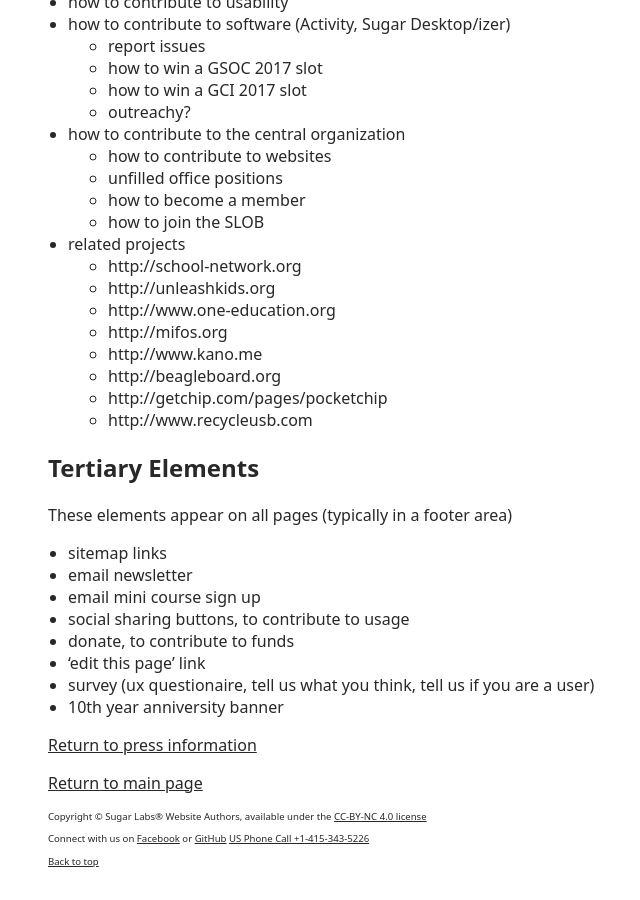
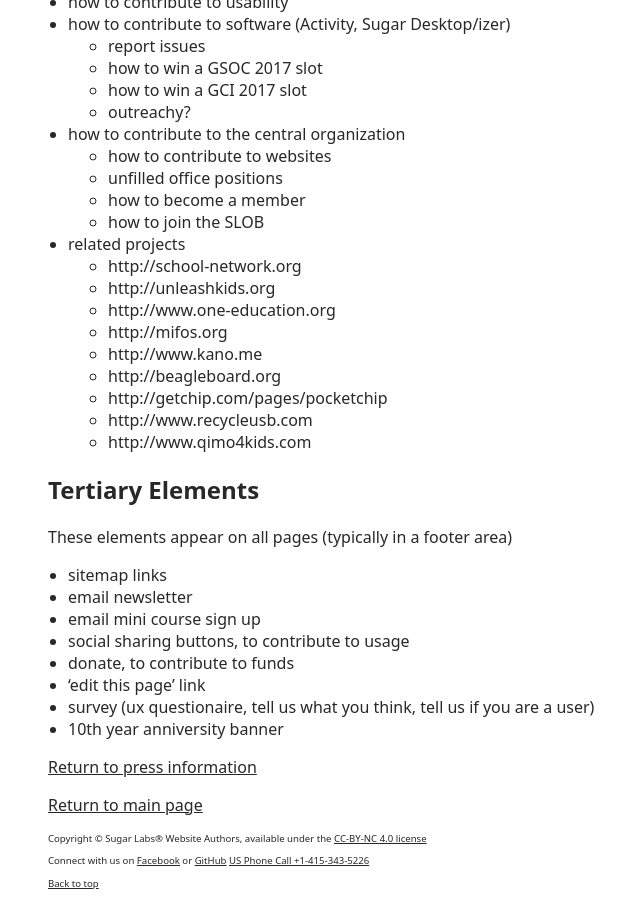
Before and after one commit to sugarlabs/www, a Jekyll site: the page built from STRUCTURE.md, in a window 1280 px wide and 900 px high, scrolled down 3277 px. Shown: the whole window, without its empty margins (192-832 px from the left). Built offline with Jekyll 4.4.1, drawn with Linux system fonts in a browser that asks for light colours; a script that is not in the unit is left out; before the commit the page ends 4155 px from its top, so only the background shows below that; some of the changed lines change nothing that is shown.

Commit message:
Update STRUCTURE.md
Add http://www.qimo4kids.com

```diff
--- a/STRUCTURE.md
+++ b/STRUCTURE.md
@@ -144,6 +144,7 @@
    * http://beagleboard.org
    * http://getchip.com/pages/pocketchip
    * http://www.recycleusb.com
+   * http://www.qimo4kids.com
 
 ## Tertiary Elements
 
```
